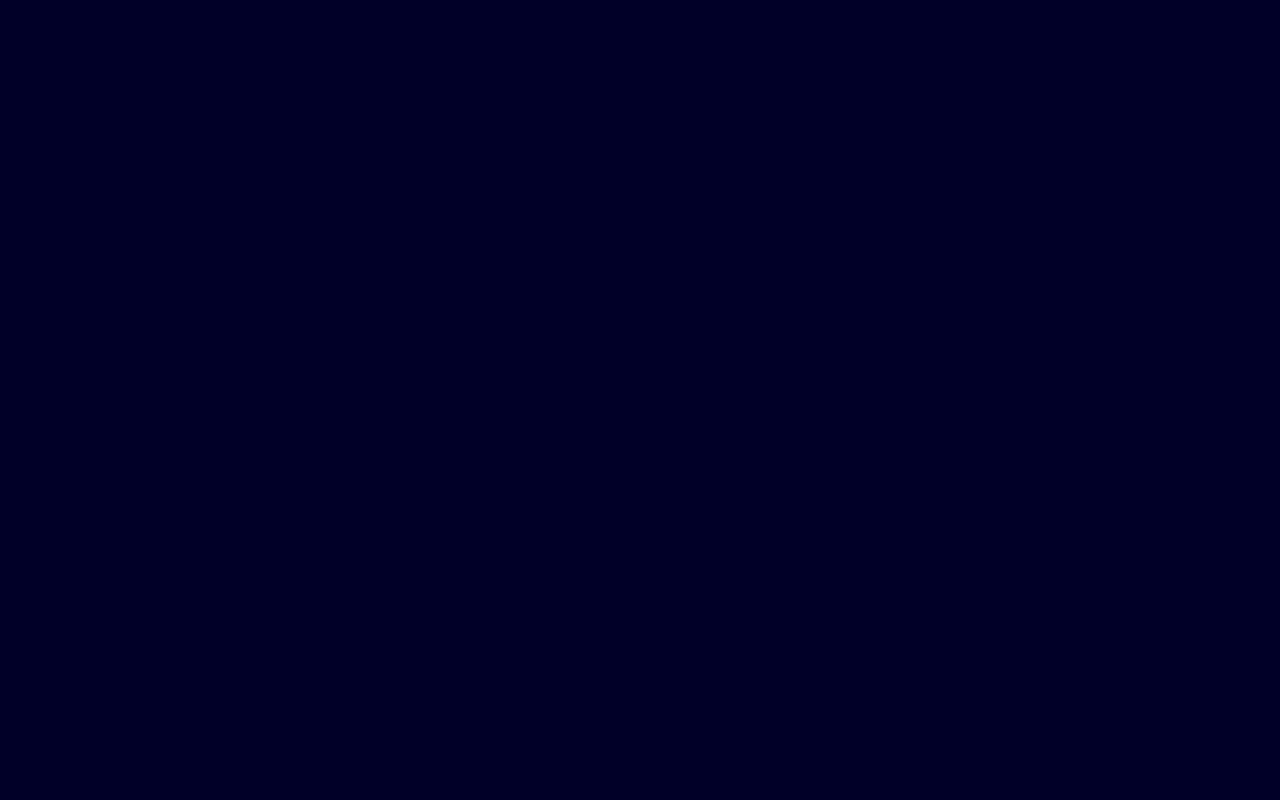
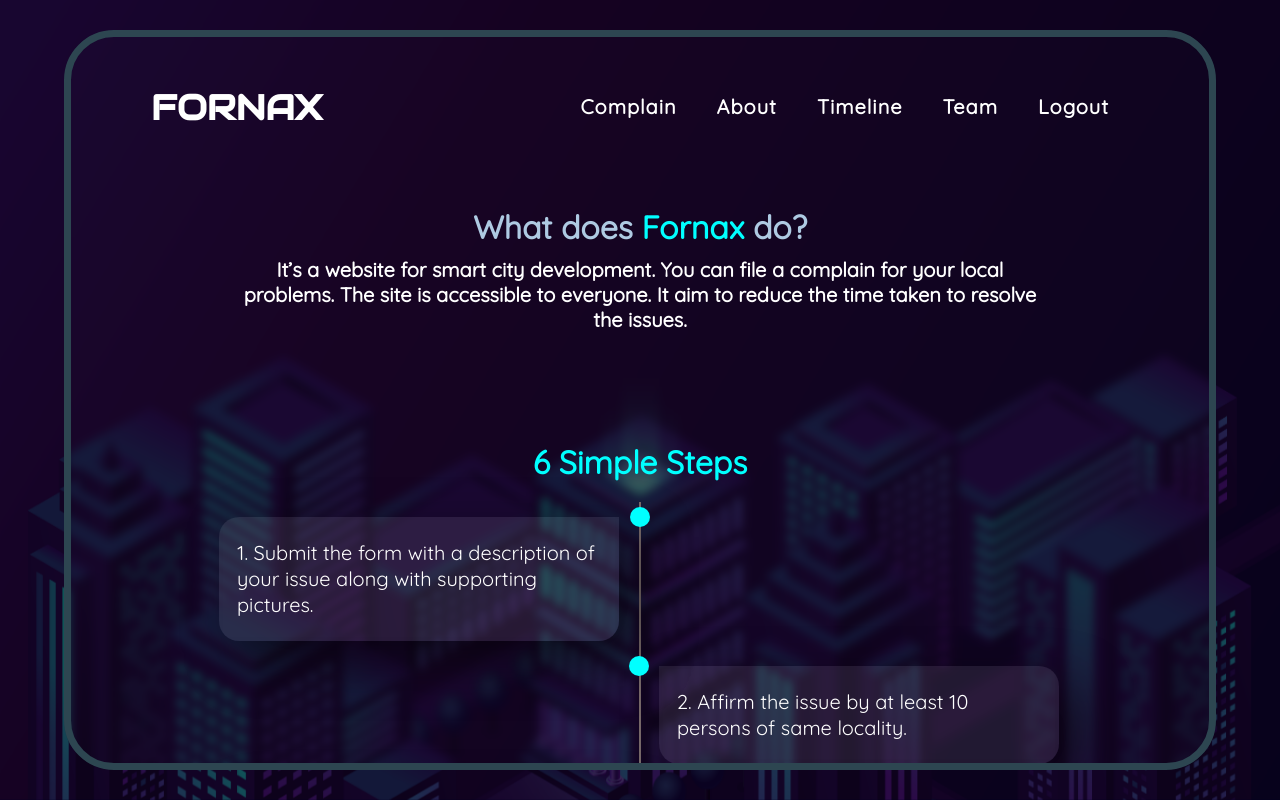
Before and after one commit to nancy1603/Fornax, a React (Create React App) app: page / in a window 1280 px wide. Built offline with nearby package versions, Linux system fonts and the light colour scheme.

Commit message:
home css changed, router added

```diff
--- a/package.json
+++ b/package.json
@@ -4,6 +4,7 @@
   "private": true,
   "dependencies": {
     "@fortawesome/fontawesome-svg-core": "^1.2.36",
+    "@fortawesome/free-brands-svg-icons": "^5.15.4",
     "@fortawesome/free-solid-svg-icons": "^5.15.4",
     "@fortawesome/react-fontawesome": "^0.1.16",
     "@testing-library/jest-dom": "^5.16.1",
--- a/src/App.js
+++ b/src/App.js
@@ -1,10 +1,24 @@
-import Navbar from "./Navbar"
+import Home from "./Home";
+import {BrowserRouter as Router,Route,Routes} from "react-router-dom";
+
+import PreLoader from "./PreLoader";
+
+
 
 
 function App() {
   return (
     <div className="App">
-
+     <Router>
+       <div>
+         <Routes>
+         <Route exact path="/" element={<Home />}>
+             </Route>
+             <Route exact path="/preloader" element={<PreLoader />}>
+             </Route>
+         </Routes>
+       </div>
+     </Router>
 
     </div>
   );
--- a/src/Home.js
+++ b/src/Home.js
@@ -1,6 +1,6 @@
 import Navbar from './Navbar';
 import Timeline from './Timeline';
-import Footers from "./Footers";
+import Footer from "./Footer";
 import Team from "./Team";
 
 
@@ -20,7 +20,7 @@ const Home = () => {
                     </div>
                     <Timeline />
                     <Team />
-                    <Footers />
+                    <Footer />
                 </div>
             </div>
 
--- a/src/Navbar.js
+++ b/src/Navbar.js
@@ -1,6 +1,7 @@
-import {Link} from "react-router-dom";
+
 import { faBars } from '@fortawesome/free-solid-svg-icons';
 import { FontAwesomeIcon } from "@fortawesome/react-fontawesome";
+
 function Navbar() {
     return(
 
--- a/src/index.css
+++ b/src/index.css
@@ -451,6 +451,7 @@ background: #000028;
     font-size: 20px;
     max-width: 800px;
     text-align: center;
+    margin: auto;
   }
 
 
```
Also changed, not shown: 1 other file (tests, documents, lock files or other folders).
